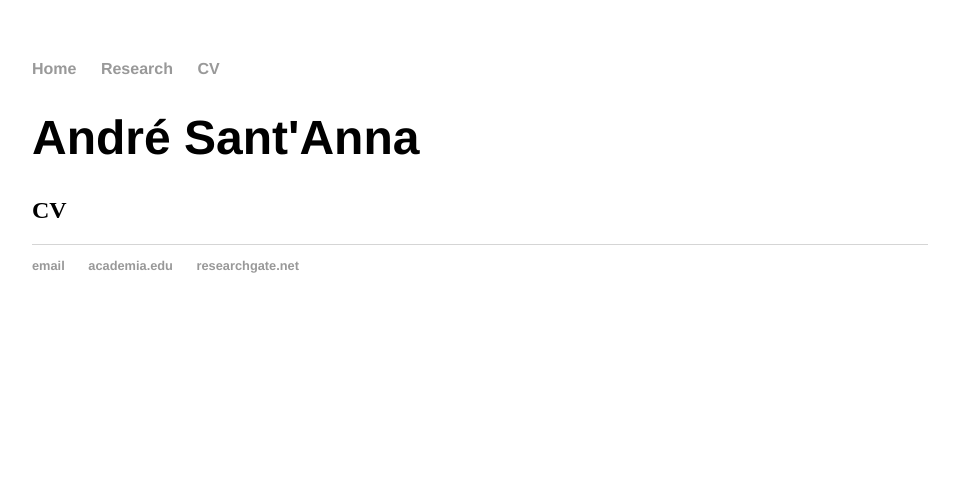
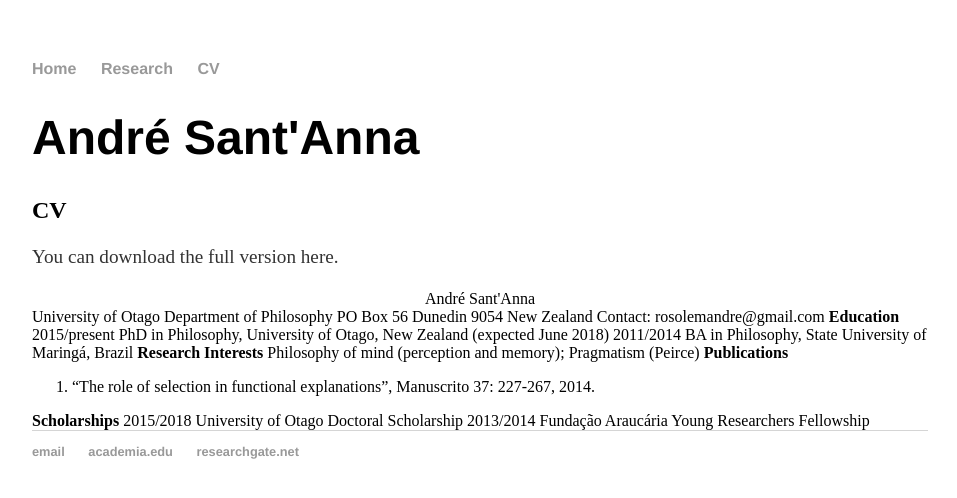
Before and after one commit to andresantanna/andresantanna.github.io, a Jekyll site: the page built from cv.html, in a window 1280 px wide. Shown: the top 498 px of the page, without its empty margins (160-1117 px from the left). Built offline with Jekyll 4.4.1, drawn with Linux system fonts in a browser that asks for light colours.

Commit message:
Update cv.html

```diff
--- a/cv.html
+++ b/cv.html
@@ -5,4 +5,34 @@ title: André Sant'Anna - CV
 <div class="blurb">
 	<h1>André Sant'Anna</h1>
 	<h2>CV</h2>
+<p>You can download the full version here.
+
+	<p><center>André Sant'Anna</center>
+
+University of Otago
+Department of Philosophy
+PO Box 56
+Dunedin 9054
+New Zealand
+
+Contact: rosolemandre@gmail.com
+
+		<b>Education</b>
+
+2015/present     PhD in Philosophy, University of Otago, New Zealand (expected June 2018)
+2011/2014         BA in Philosophy, State University of Maringá, Brazil
+
+		<b>Research Interests</b>
+
+Philosophy of mind (perception and memory);
+Pragmatism (Peirce)
+
+		<b>Publications</b>
+<ol type="1">
+	<li>“The role of selection in functional explanations”, Manuscrito 37: 227-267, 2014.</li>
+	</ol>
+<b>Scholarships</b>
+
+2015/2018    University of Otago Doctoral Scholarship
+2013/2014    Fundação Araucária Young Researchers Fellowship
 </div><!-- /.blurb -->
```
